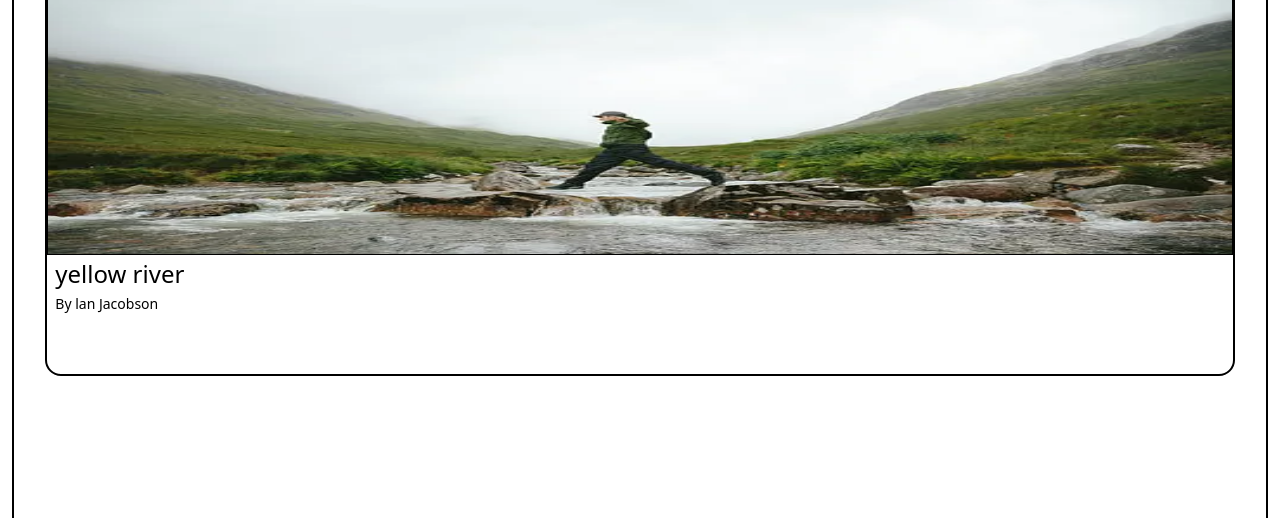
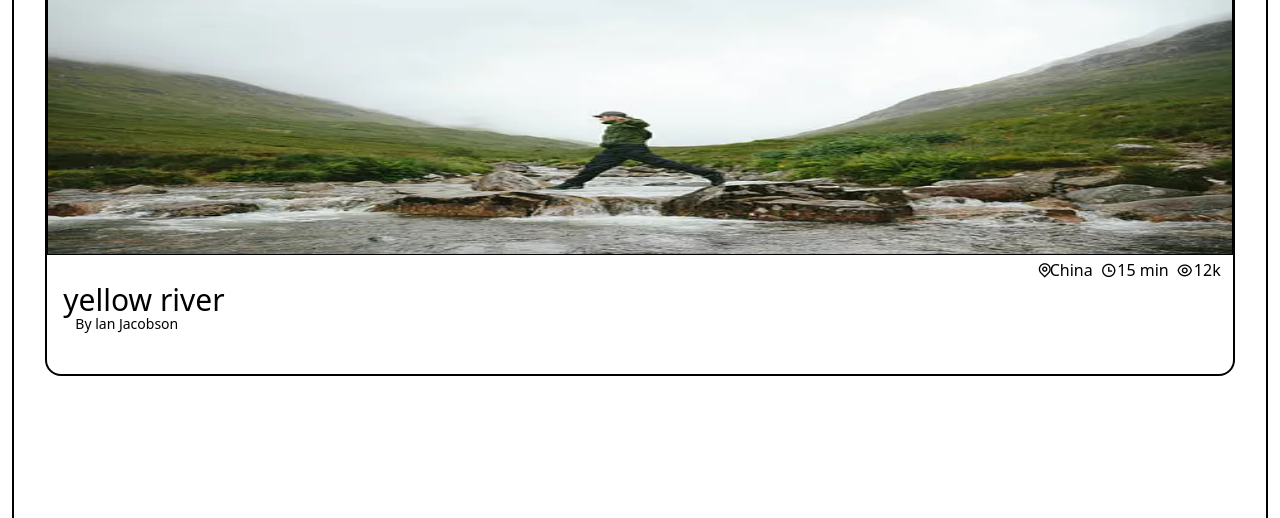
Before and after one commit to abdellahMdi/ViaBlog-Inspiration-Blog-de-Voyage, a plain HTML site: page home.html in a window 1280 px wide. Shown: the part 282-800 px from the top of the page. Drawn offline with nearby package versions, Linux system fonts and the light colour scheme.

Commit message:
first card is finiched in the home page

```diff
--- a/home.html
+++ b/home.html
@@ -55,7 +55,7 @@ https://cdn.jsdelivr.net/npm/remixicon@4.9.1/fonts/remixicon.min.css
                     <h3>lan</h3>
                 </div>
             </div>
-            <div class="w-full h-12 overflow-x-scroll ">
+            <div class="w-full h-12 overflow-x-scroll">
                 <div class="flex items-center w-[1000px] h-full">
                     <div
                         class="flex items-center border-[1px] h-[80%] rounded-full px-4 mx-[5px] bg-emerald-400 hover:bg-emerald-600"
@@ -95,10 +95,37 @@ https://cdn.jsdelivr.net/npm/remixicon@4.9.1/fonts/remixicon.min.css
                 </div>
             </div>
             <div class="border-2 flex justify-center h-[750px]">
-                <div class="relative border-2 w-[95%] h-100 mt-1 rounded-2xl overflow-hidden ">
-                    <img class="absolute top-0 w-full h-[70%] border-1 border-t-0 " src="images/hik.webp" alt="">
-                    <h3 class="absolute bottom-21 left-2 text-2xl">yellow river</h3>
-                    <p class="absolute bottom-15 left-2 text-sm">By lan Jacobson</p>
+                <div
+                    class="relative border-2 w-[95%] h-100 mt-1 rounded-2xl overflow-hidden"
+                >
+                    <img
+                        class="absolute top-0 w-full h-[70%] border-1 border-t-0"
+                        src="images/hik.webp"
+                        alt=""
+                    />
+                    <h3 class="absolute bottom-14 left-4 text-3xl">
+                        yellow river
+                    </h3>
+                    <p class="absolute bottom-10 left-7 text-sm">
+                        By lan Jacobson
+                    </p>
+                    <div
+                        class="absolute z-1 text-4xl text-[#787171] right-3 top-2"
+                    >
+                        <i class="ri-poker-hearts-line"></i>
+                    </div>
+                    <p class="absolute right-35 bottom-23">China</p>
+                    <div class="absolute right-45 bottom-23">
+                        <i class="ri-map-pin-line"></i>
+                    </div>
+                    <p class="absolute right-16 bottom-23">15 min</p>
+                    <div class="absolute right-29 bottom-23">
+                        <i class="ri-time-line"></i>
+                    </div>
+                    <p class="absolute right-3 bottom-23">12k</p>
+                    <div class="absolute right-10 bottom-23">
+                        <i class="ri-eye-line"></i>
+                    </div>
                 </div>
             </div>
         </div>
```
